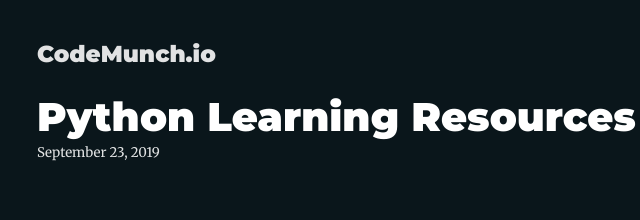
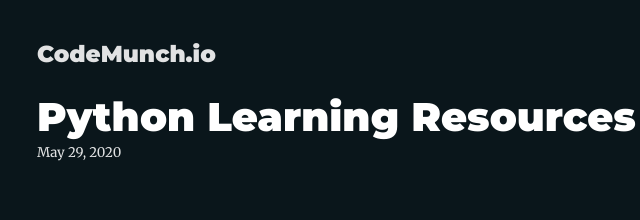
Before and after one commit to bbenkert/codemunchio, a Gatsby site: page /Python%20/ in a window 1280 px wide. Shown: the top 220 px of the page, 288-928 px from the left. Built offline with nearby package versions, Linux system fonts and the light colour scheme; Gatsby itself is replaced by a stand-in of ours; some packages are replaced by stand-ins of ours.

Commit message:
Date correction

```diff
--- a/content/blog/Python /index.md
+++ b/content/blog/Python /index.md
@@ -1,6 +1,6 @@
 ---
 title: Python Learning Resources
-date: "2019-09-23"
+date: "2020-05-29"
 description: "I have compiled a list of useful Python resources. These resources have been invaluable to me. <br/><a href='/Python%20/'>[Read More...]</a>"
 ---
 
```
